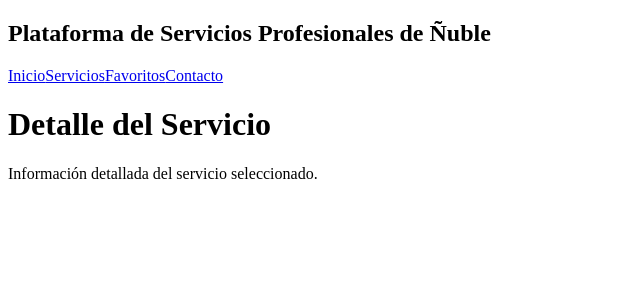
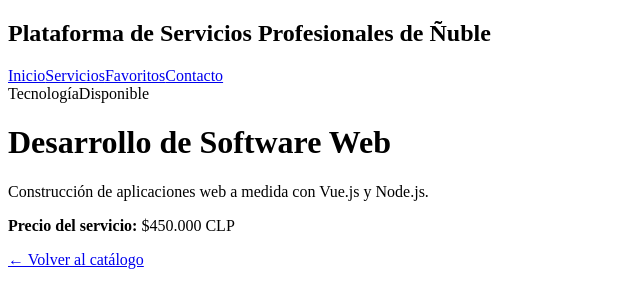
Before and after one commit to JuanValen1808/Evaluacion_II, a Vue app: page /servicios/1 in a window 1280 px wide. Shown: the top 308 px of the page, without its empty margins (0-640 px from the left). Built offline with nearby package versions, Linux system fonts and the light colour scheme; the HTML template or start-up script is replaced by a standard one.

Commit message:
Evaluacion 2 - Detalle de servicio

```diff
--- a/src/assets/style.css
+++ b/src/assets/style.css
@@ -203,3 +203,62 @@ nav a.router-link-active {
   margin-top: 20px;
   font-weight: 500;
 }
+
+/* Estilos para Vista de Detalle */
+.detalle-card {
+  background-color: #fff;
+  border: 1px solid #e2e8f0;
+  border-radius: 8px;
+  padding: 24px;
+  max-width: 800px;
+  margin: 0 auto;
+}
+
+.detalle-header {
+  display: flex;
+  gap: 10px;
+  margin-bottom: 16px;
+}
+
+.descripcion-completa {
+  font-size: 1.1rem;
+  color: #4a5568;
+  margin: 16px 0;
+  line-height: 1.7;
+}
+
+.detalle-info {
+  background-color: #ebf8ff;
+  border-left: 4px solid #3182ce;
+  padding: 12px 16px;
+  margin: 20px 0;
+  border-radius: 0 6px 6px 0;
+}
+
+.precio-destacado {
+  font-size: 1.2rem;
+  color: #2b6cb0;
+}
+
+.acciones {
+  margin-top: 24px;
+}
+
+.btn-volver {
+  display: inline-block;
+  background-color: #718096;
+  color: white;
+  padding: 8px 16px;
+  text-decoration: none;
+  border-radius: 4px;
+  font-weight: 500;
+  transition: background-color 0.2s;
+}
+
+.btn-volver:hover {
+  background-color: #4a5568;
+}
+
+.margin-top {
+  margin-top: 15px;
+}
--- a/src/views/DetalleServicioView.vue
+++ b/src/views/DetalleServicioView.vue
@@ -1,9 +1,56 @@
+<!-- src/views/DetalleServicioView.vue -->
 <template>
   <div class="view-container">
-    <h1>Detalle del Servicio</h1>
-    <p>Información detallada del servicio seleccionado.</p>
+    <div v-if="servicio" class="detalle-card">
+      <div class="detalle-header">
+        <span class="badge-categoria">{{ servicio.categoria }}</span>
+        <span
+          class="badge-estado"
+          :class="{ 'disponible': servicio.disponible, 'no-disponible': !servicio.disponible }"
+        >
+          {{ servicio.disponible ? 'Disponible' : 'No disponible' }}
+        </span>
+      </div>
+
+      <h1>{{ servicio.nombre }}</h1>
+      <p class="descripcion-completa">{{ servicio.descripcion }}</p>
+
+      <div class="detalle-info">
+        <p class="precio-destacado">
+          <strong>Precio del servicio:</strong> ${{ servicio.precio.toLocaleString('es-CL') }} CLP
+        </p>
+      </div>
+
+      <div class="acciones">
+        <RouterLink to="/servicios" class="btn-volver">
+          ← Volver al catálogo
+        </RouterLink>
+      </div>
+    </div>
+
+    <!-- Mensaje si el servicio no existe o el ID es inválido -->
+    <div v-else class="mensaje-vacio">
+      <h2>Servicio no encontrado</h2>
+      <p>El servicio solicitado no existe o fue removido del catálogo.</p>
+      <RouterLink to="/servicios" class="btn-volver margin-top">
+        Volver al catálogo
+      </RouterLink>
+    </div>
   </div>
 </template>
 
 <script setup>
+import { computed } from 'vue'
+import { useRoute, RouterLink } from 'vue-router'
+import { serviciosData } from '../services/serviciosData.js'
+
+const route = useRoute()
+
+// Obtenemos el ID de los parámetros de la ruta (/servicios/:id)
+const servicioId = Number(route.params.id)
+
+// Buscamos el servicio correspondiente
+const servicio = computed(() => {
+  return serviciosData.find(item => item.id === servicioId)
+})
 </script>
```
